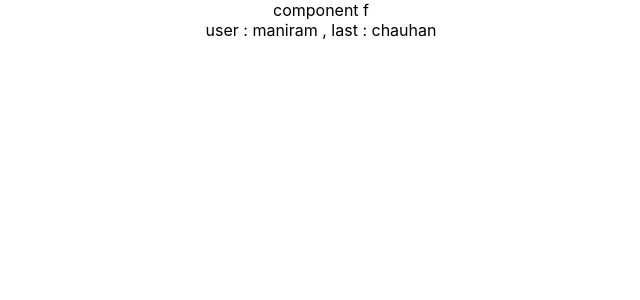
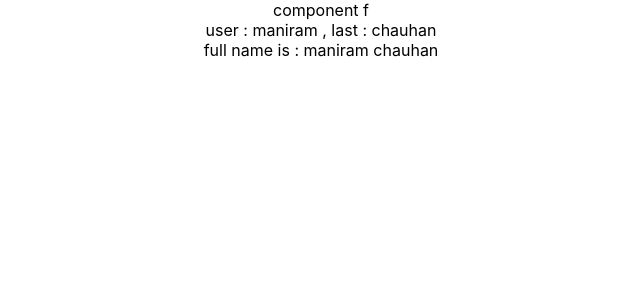
Before and after one commit to R4m21/react-hooks, a React (Create React App) app: page / in a window 1280 px wide. Shown: the top 300 px of the page, without its empty margins (319-959 px from the left). Built offline with nearby package versions, Linux system fonts and the light colour scheme.

Commit message:
useContext Hook part 3 (its best way to context consume the props to avoid the nested call function using useContext() )

```diff
--- a/src/components/ComponentE.js
+++ b/src/components/ComponentE.js
@@ -1,10 +1,16 @@
-import React from 'react'
+import React, { useContext } from 'react'
+import { LastContext, UserContext } from './ComponentC'
 import ComponentF from './ComponentF'
 
 function ComponentE() {
+    const user = useContext(UserContext)
+    const last = useContext(LastContext)
     return (
         <div>
             <ComponentF/>
+            <div>
+               full name is : {user+" "+last}
+            </div>
         </div>
     )
 }
```
